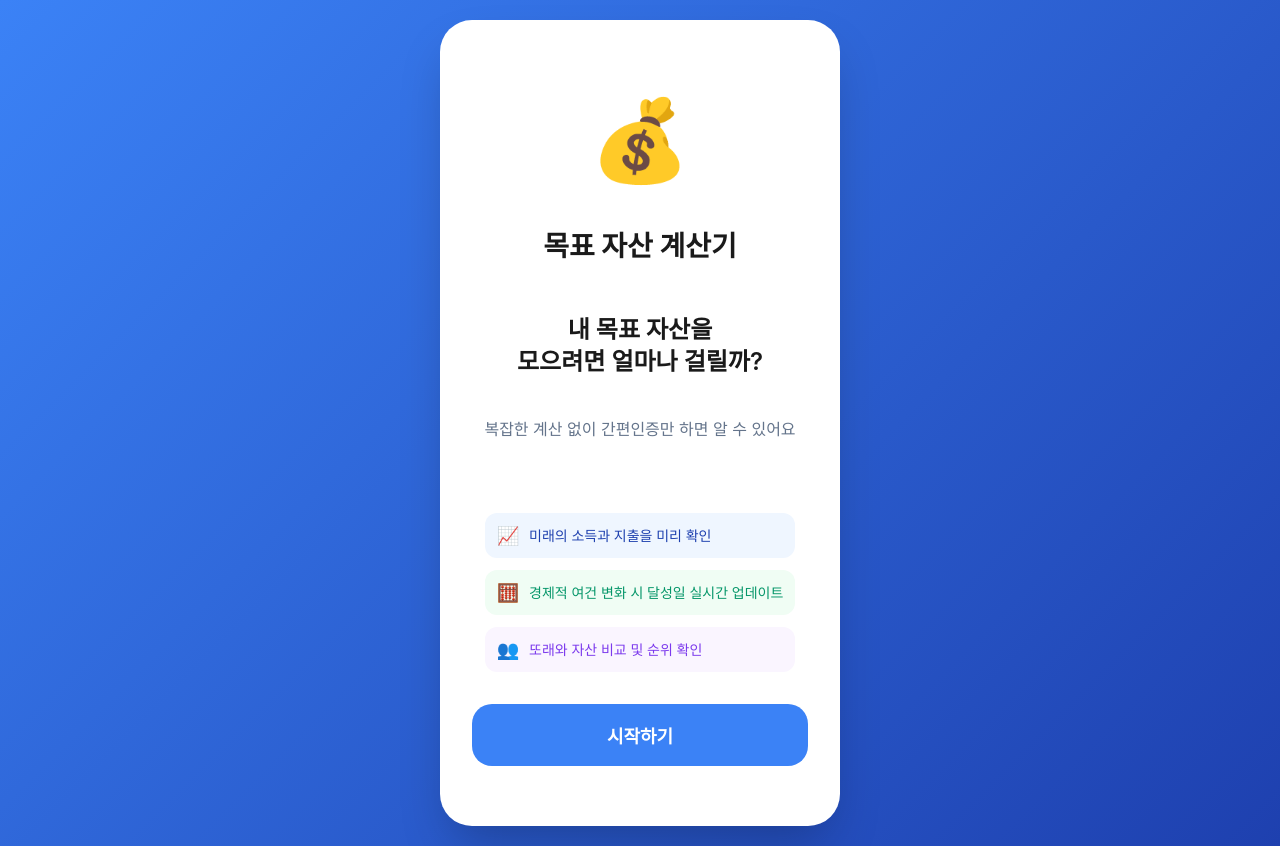
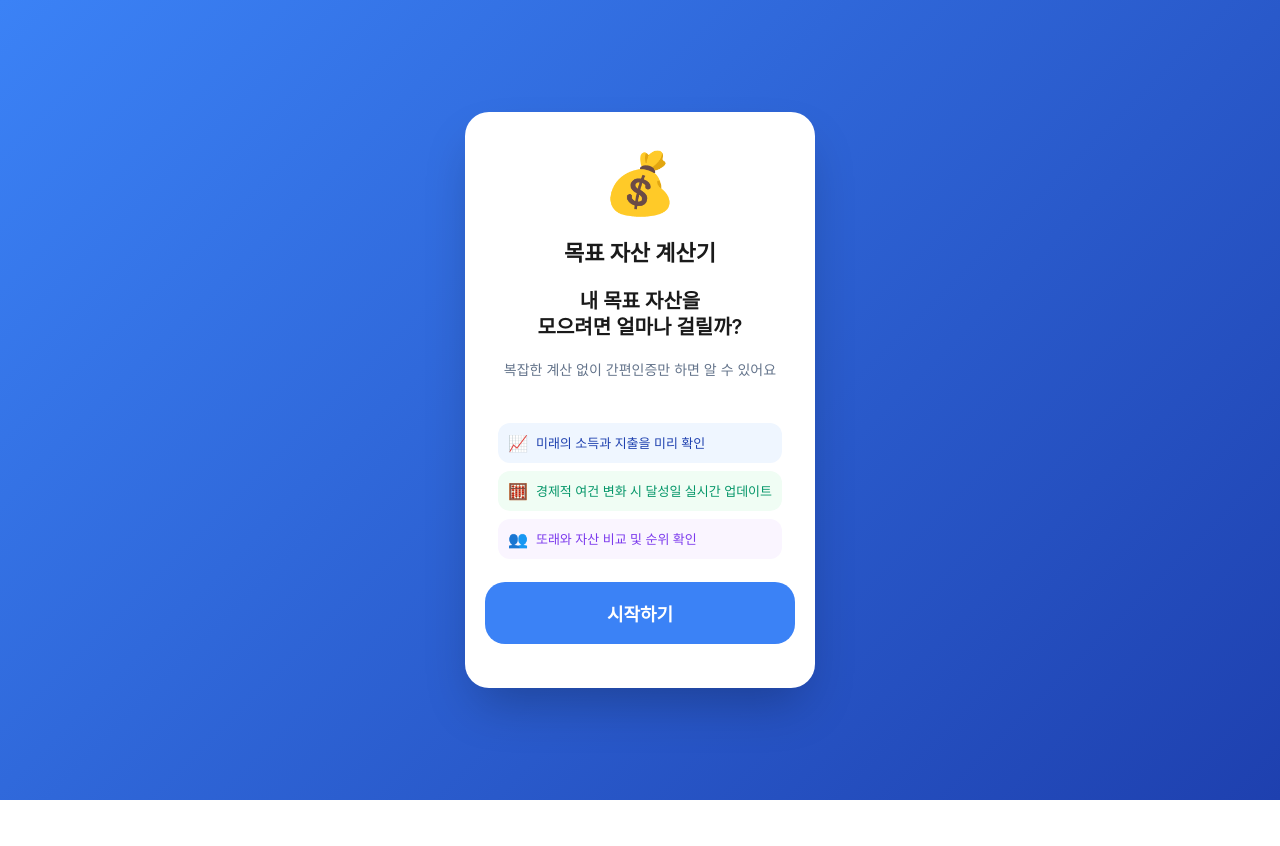
Before and after one commit to minkyeong6v6/goalcalculator_demo, a plain HTML site: page index.html in a window 1280 px wide. After the commit the page ends 800 px from the top, so only its background shows below. Drawn offline with Linux system fonts and the light colour scheme.

Commit message:
Update index.html

```diff
--- a/index.html
+++ b/index.html
@@ -23,10 +23,10 @@
 
         .container {
             width: 100%;
-            max-width: 400px;
+            max-width: 350px;
             background: white;
-            border-radius: 32px;
-            padding: 40px 32px;
+            border-radius: 24px;
+            padding: 24px 20px;
             box-shadow: 0 25px 50px -12px rgba(0, 0, 0, 0.25);
             text-align: center;
             position: relative;
@@ -34,7 +34,7 @@
 
         .step {
             display: none;
-            min-height: 500px;
+            min-height: 400px;
             flex-direction: column;
             justify-content: center;
             align-items: center;
@@ -45,27 +45,27 @@
         }
 
         h1 {
-            font-size: 28px;
+            font-size: 22px;
             font-weight: 700;
             color: #1a1a1a;
-            margin-bottom: 50px;
+            margin-bottom: 20px;
             line-height: 1.3;
         }
 
         h2 {
-            font-size: 24px;
+            font-size: 20px;
             font-weight: 600;
             color: #1a1a1a;
-            margin-bottom: 40px;
+            margin-bottom: 20px;
             line-height: 1.3;
         }
 
         .asset-icon {
-            margin: 30px auto 40px;
+            margin: 10px auto 20px;
             display: flex;
             align-items: center;
             justify-content: center;
-            font-size: 80px;
+            font-size: 60px;
         }
 
         .main-button {
@@ -89,17 +89,17 @@
 
         .description {
             color: #64748b;
-            font-size: 16px;
-            margin-bottom: 40px;
-            line-height: 1.5;
+            font-size: 14px;
+            margin-bottom: 20px;
+            line-height: 1.4;
         }
 
         .options-grid {
             display: grid;
             grid-template-columns: 1fr 1fr;
-            gap: 16px;
+            gap: 12px;
             width: 100%;
-            margin-bottom: 40px;
+            margin-bottom: 20px;
         }
 
         .option-button {
@@ -234,7 +234,7 @@
             display: flex;
             justify-content: space-between;
             width: 100%;
-            margin-top: 40px;
+            margin-top: 20px;
         }
 
         .nav-button {
@@ -556,20 +556,20 @@
             <h2>내 목표 자산을<br>모으려면 얼마나 걸릴까?</h2>
             <p class="description">복잡한 계산 없이 간편인증만 하면 알 수 있어요</p>
 
-            <div style="margin: 20px 0;">
-                <div style="background: #eff6ff; border-radius: 12px; padding: 12px; margin: 12px 0; display: flex; align-items: center;">
-                    <span style="color: #3b82f6; font-size: 18px; margin-right: 10px;">📈</span>
-                    <span style="color: #1e40af; font-weight: 500; font-size: 14px;">미래의 소득과 지출을 미리 확인</span>
+            <div style="margin: 15px 0;">
+                <div style="background: #eff6ff; border-radius: 12px; padding: 10px; margin: 8px 0; display: flex; align-items: center;">
+                    <span style="color: #3b82f6; font-size: 16px; margin-right: 8px;">📈</span>
+                    <span style="color: #1e40af; font-weight: 500; font-size: 13px;">미래의 소득과 지출을 미리 확인</span>
                 </div>
 
-                <div style="background: #f0fdf4; border-radius: 12px; padding: 12px; margin: 12px 0; display: flex; align-items: center;">
-                    <span style="color: #10b981; font-size: 18px; margin-right: 10px;">🧮</span>
-                    <span style="color: #059669; font-weight: 500; font-size: 14px;">경제적 여건 변화 시 달성일 실시간 업데이트</span>
+                <div style="background: #f0fdf4; border-radius: 12px; padding: 10px; margin: 8px 0; display: flex; align-items: center;">
+                    <span style="color: #10b981; font-size: 16px; margin-right: 8px;">🧮</span>
+                    <span style="color: #059669; font-weight: 500; font-size: 13px;">경제적 여건 변화 시 달성일 실시간 업데이트</span>
                 </div>
 
-                <div style="background: #faf5ff; border-radius: 12px; padding: 12px; margin: 12px 0; display: flex; align-items: center;">
-                    <span style="color: #8b5cf6; font-size: 18px; margin-right: 10px;">👥</span>
-                    <span style="color: #7c3aed; font-weight: 500; font-size: 14px;">또래와 자산 비교 및 순위 확인</span>
+                <div style="background: #faf5ff; border-radius: 12px; padding: 10px; margin: 8px 0; display: flex; align-items: center;">
+                    <span style="color: #8b5cf6; font-size: 16px; margin-right: 8px;">👥</span>
+                    <span style="color: #7c3aed; font-weight: 500; font-size: 13px;">또래와 자산 비교 및 순위 확인</span>
                 </div>
             </div>
 
```
